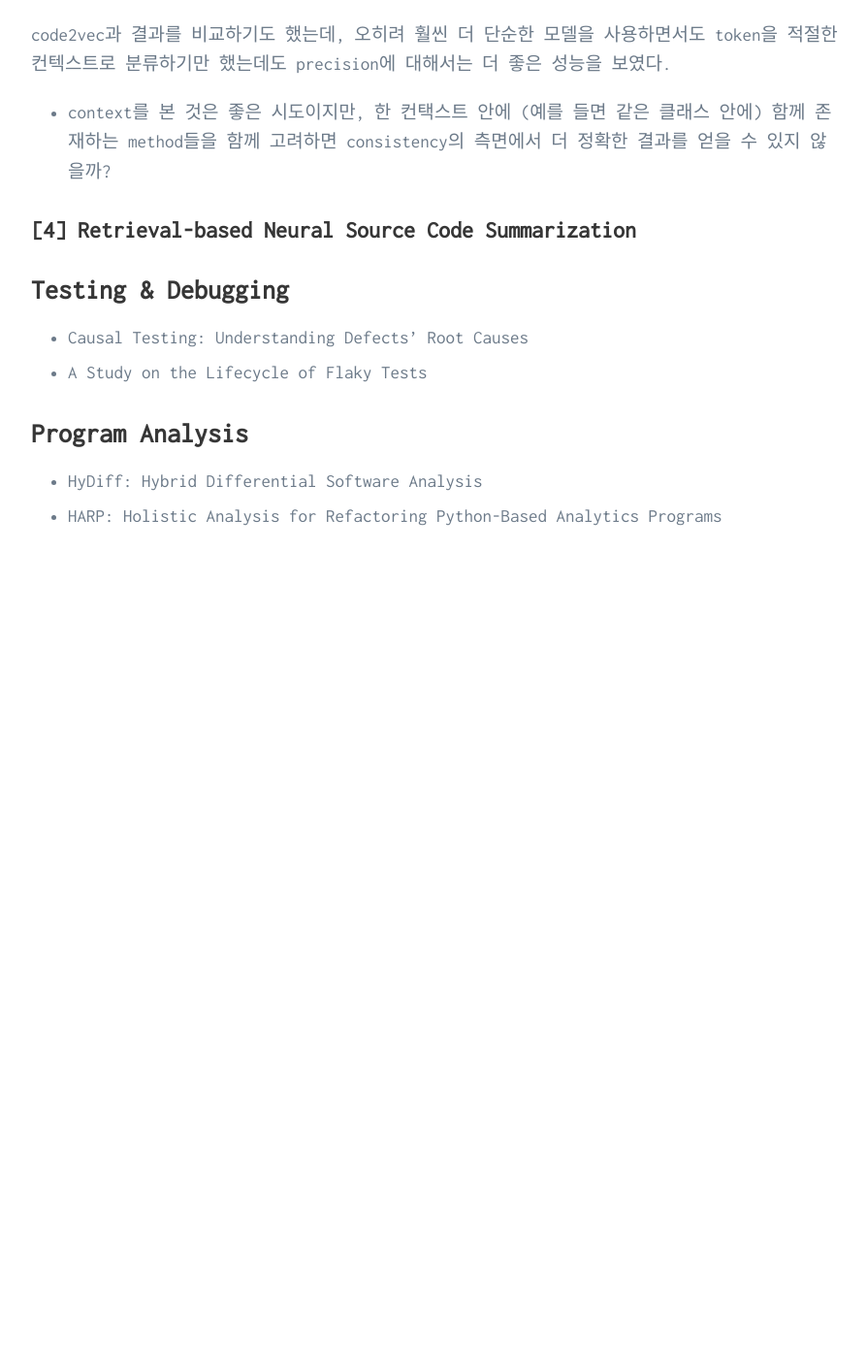
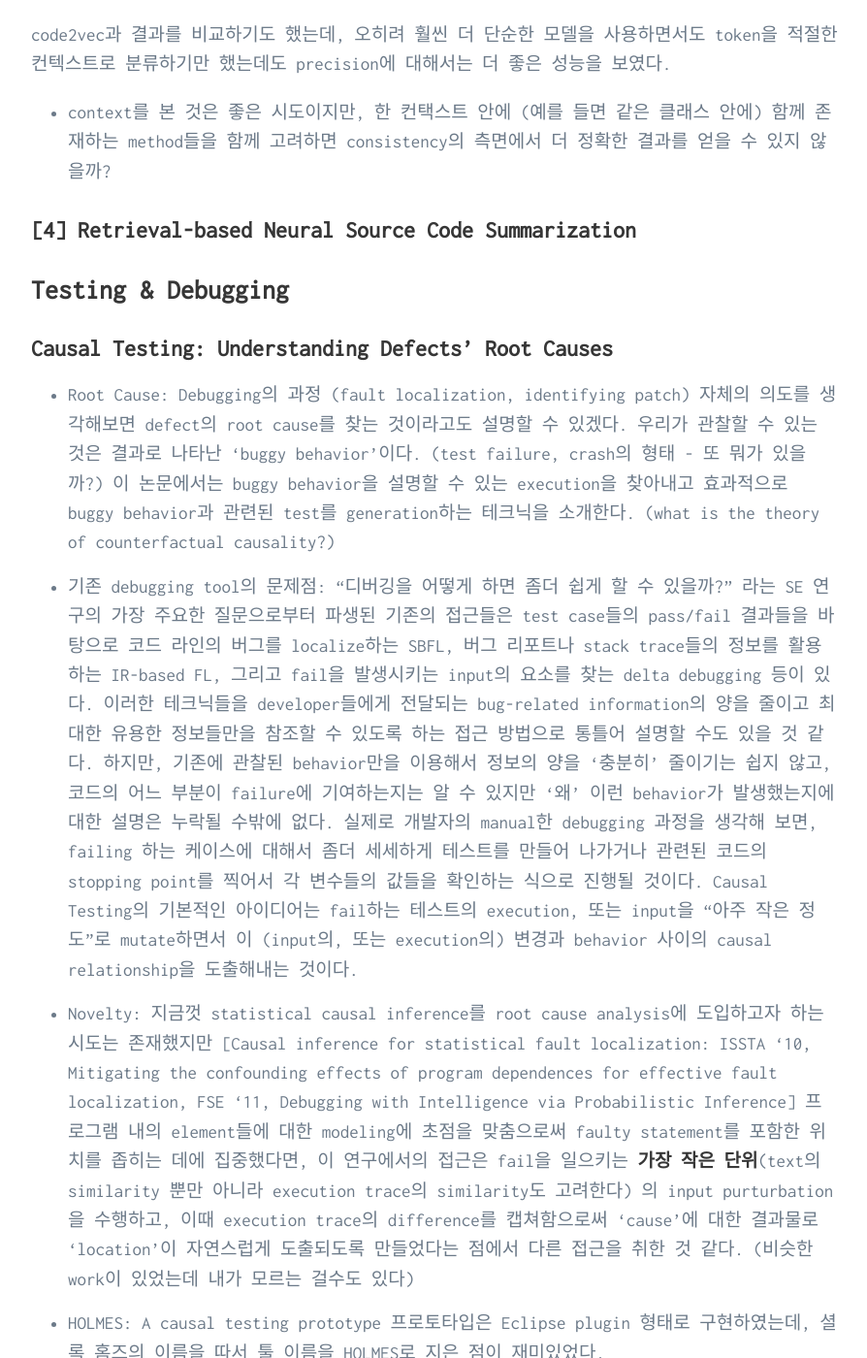
Before and after one commit to greenmonn/greenmonn.github.io, a Jekyll site: the page built from _posts/2020-07-08-ICSE-first-day.md, in a window 1280 px wide and 1400 px high, scrolled down 6743 px. Shown: the whole window at 97% size, without its empty margins (192-1086 px from the left). Built offline with Jekyll 4.4.1, drawn with Linux system fonts in a browser that asks for light colours; some web fonts are replaced; our own code applies the rules of GitHub Pages for plain Markdown files; comment, search, counter and statistics services are not loaded; before the commit the page ends 7373 px from its top, so only the background shows below that; some of the changed text lies outside the part shown.

Commit message:
Add brief review of causal testing

```diff
--- a/_posts/2020-07-08-ICSE-first-day.md
+++ b/_posts/2020-07-08-ICSE-first-day.md
@@ -119,10 +119,27 @@ code2vec과 결과를 비교하기도 했는데, 오히려 훨씬 더 단순한
 
 ## Testing & Debugging
 
--   Causal Testing: Understanding Defects' Root Causes
--   A Study on the Lifecycle of Flaky Tests
+### Causal Testing: Understanding Defects' Root Causes
+
+-   Root Cause:
+    Debugging의 과정 (fault localization, identifying patch) 자체의 의도를 생각해보면 defect의 root cause를 찾는 것이라고도 설명할 수 있겠다. 우리가 관찰할 수 있는 것은 결과로 나타난 'buggy behavior'이다. (test failure, crash의 형태 - 또 뭐가 있을까?) 이 논문에서는 buggy behavior을 설명할 수 있는 execution을 찾아내고 효과적으로 buggy behavior과 관련된 test를 generation하는 테크닉을 소개한다. (what is the theory of counterfactual causality?)
+
+-   기존 debugging tool의 문제점:
+    "디버깅을 어떻게 하면 좀더 쉽게 할 수 있을까?" 라는 SE 연구의 가장 주요한 질문으로부터 파생된 기존의 접근들은 test case들의 pass/fail 결과들을 바탕으로 코드 라인의 버그를 localize하는 SBFL, 버그 리포트나 stack trace들의 정보를 활용하는 IR-based FL, 그리고 fail을 발생시키는 input의 요소를 찾는 delta debugging 등이 있다. 이러한 테크닉들을 developer들에게 전달되는 bug-related information의 양을 줄이고 최대한 유용한 정보들만을 참조할 수 있도록 하는 접근 방법으로 통틀어 설명할 수도 있을 것 같다. 하지만, 기존에 관찰된 behavior만을 이용해서 정보의 양을 '충분히' 줄이기는 쉽지 않고, 코드의 어느 부분이 failure에 기여하는지는 알 수 있지만 '왜' 이런 behavior가 발생했는지에 대한 설명은 누락될 수밖에 없다. 실제로 개발자의 manual한 debugging 과정을 생각해 보면, failing 하는 케이스에 대해서 좀더 세세하게 테스트를 만들어 나가거나 관련된 코드의 stopping point를 찍어서 각 변수들의 값들을 확인하는 식으로 진행될 것이다. Causal Testing의 기본적인 아이디어는 fail하는 테스트의 execution, 또는 input을 "아주 작은 정도"로 mutate하면서 이 (input의, 또는 execution의) 변경과 behavior 사이의 causal relationship을 도출해내는 것이다.
+
+-   Novelty: 지금껏 statistical causal inference를 root cause analysis에 도입하고자 하는 시도는 존재했지만 [Causal inference
+    for statistical fault localization: ISSTA '10, Mitigating
+    the confounding effects of program dependences for effective fault localization, FSE '11, Debugging with Intelligence via Probabilistic Inference] 프로그램 내의 element들에 대한 modeling에 초점을 맞춤으로써 faulty statement를 포함한 위치를 좁히는 데에 집중했다면, 이 연구에서의 접근은 fail을 일으키는 **가장 작은 단위**(text의 similarity 뿐만 아니라 execution trace의 similarity도 고려한다) 의 input purturbation을 수행하고, 이때 execution trace의 difference를 캡쳐함으로써 'cause'에 대한 결과물로 'location'이 자연스럽게 도출되도록 만들었다는 점에서 다른 접근을 취한 것 같다. (비슷한 work이 있었는데 내가 모르는 걸수도 있다)
+
+-   HOLMES: A causal testing prototype
+    프로토타입은 Eclipse plugin 형태로 구현하였는데, 셜록 홈즈의 이름을 따서 툴 이름을 HOLMES로 지은 점이 재미있었다.
+
+-   Comment: Debugging 과정을 자동화하는 과정에 대해 생각할 때, 지금껏 꽤 다양한 기술들이 제시되었기 때문에 존재하는 연구의 정확도를 어떻게 더 올릴 수 있을까에 대한 생각에 매몰되기가 쉬운 것 같다. 하지만 실제로 개발자들이 실제로 디버깅을 하는 과정에서, "where"이 아닌 "why"에 대한 질문에서부터 시작한다는 사실을 포착함으로써 새로운 방향을 제시한 연구라고 생각한다. 다만 테스트의 input을 modify하는 경우는 string 타입으로만 한정되어 있는데, 다양한 input에 대해서도 flexible하게 활용할 수 있을지 좀더 탐구해 보고 싶다.
+
+### A Study on the Lifecycle of Flaky Tests
 
 ## Program Analysis
 
--   HyDiff: Hybrid Differential Software Analysis
--   HARP: Holistic Analysis for Refactoring Python-Based Analytics Programs
+### HyDiff: Hybrid Differential Software Analysis
+
+### HARP: Holistic Analysis for Refactoring Python-Based Analytics Programs
```
Also changed, not shown: _posts/2020-07-08-ICSE-second-day.md (line endings or trailing spaces).
